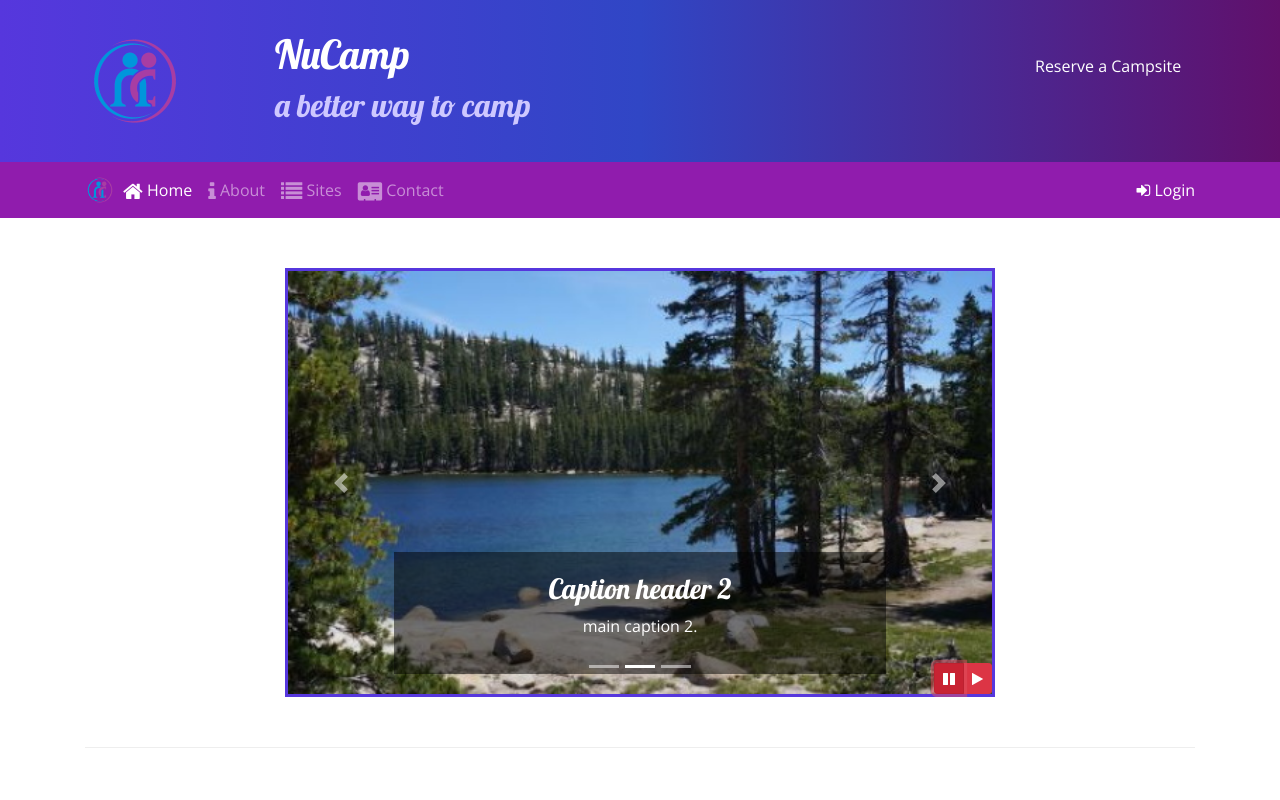
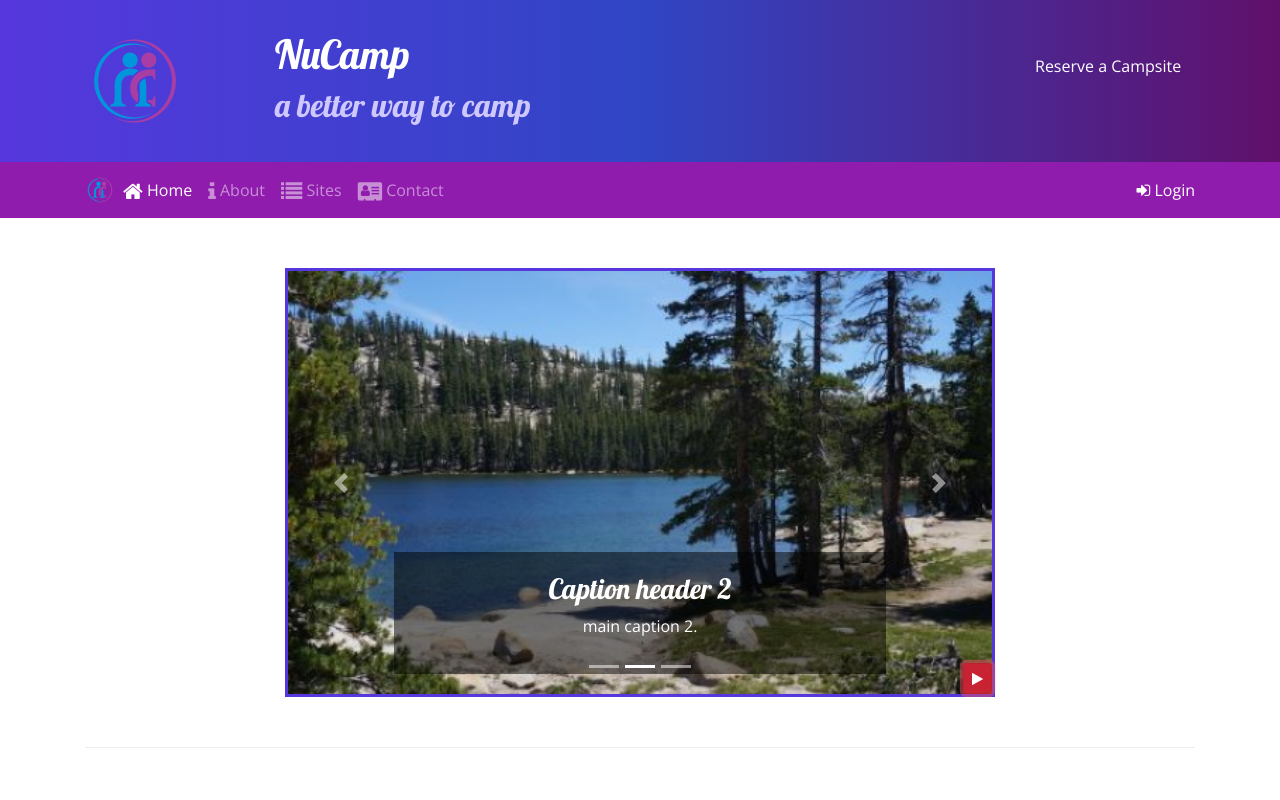
Before and after one commit to cynth-io/nucampsite, a website: page index.html in a window 1280 px wide. Both pictures are taken after a click on the button 949 px from the left and 678 px from the top of the page. Shown: the top 800 px of the page. Drawn offline with nearby package versions, Linux system fonts and the light colour scheme.

Commit message:
toggle buttons play/pause

```diff
--- a/index.html
+++ b/index.html
@@ -197,15 +197,10 @@
                             <span class="carousel-control-next-icon"></span>
                             <span class="sr-only">Next</span>
                         </a>
-                        <!--CAROUSEL CONTROL BUTTONS-->
-                        <div class="btn-group" id="carouselButton">
-                            <button class="btn btn-danger btn-sm" id="carouselPause">
-                                <i class="fa fa-pause"></i>
-                            </button>
-                            <button class="btn btn-danger btn-sm" id="carouselPlay">
-                                <i class="fa fa-play"></i>
-                            </button>
-                        </div>
+                        <!--CAROUSEL CONTROL BUTTON Play/Pause Toggle in JQuery at bottom script function-->
+                        <button class="btn btn-danger btn-sm" id="carouselButton">
+                            <i class="fa fa-pause"></i>
+                        </button>
                     </div>
                 </div>
             </div>
@@ -293,11 +288,16 @@
     <script>
         $(function() {
             $(".carousel").carousel( { interval: 2000 } );
-            $("#carouselPause").click(function(){
-                $(".carousel").carousel("pause");
-            });
-            $("#carouselPlay").click(function(){
-                $(".carousel").carousel("cycle");
+            $("#carouselButton").click(function(){
+                if ($("#carouselButton").children("i").hasClass("fa-pause")) {
+                    $(".carousel").carousel("pause");
+                    $("#carouselButton").children("i").removeClass("fa-pause");
+                    $("#carouselButton").children("i").addClass("fa-play");
+                } else {
+                    $(".carousel").carousel("cycle");
+                    $("#carouselButton").children("i").removeClass("fa-play");
+                    $("#carouselButton").children("i").addClass("fa-pause");
+                }
             });
         });
     </script>
```
